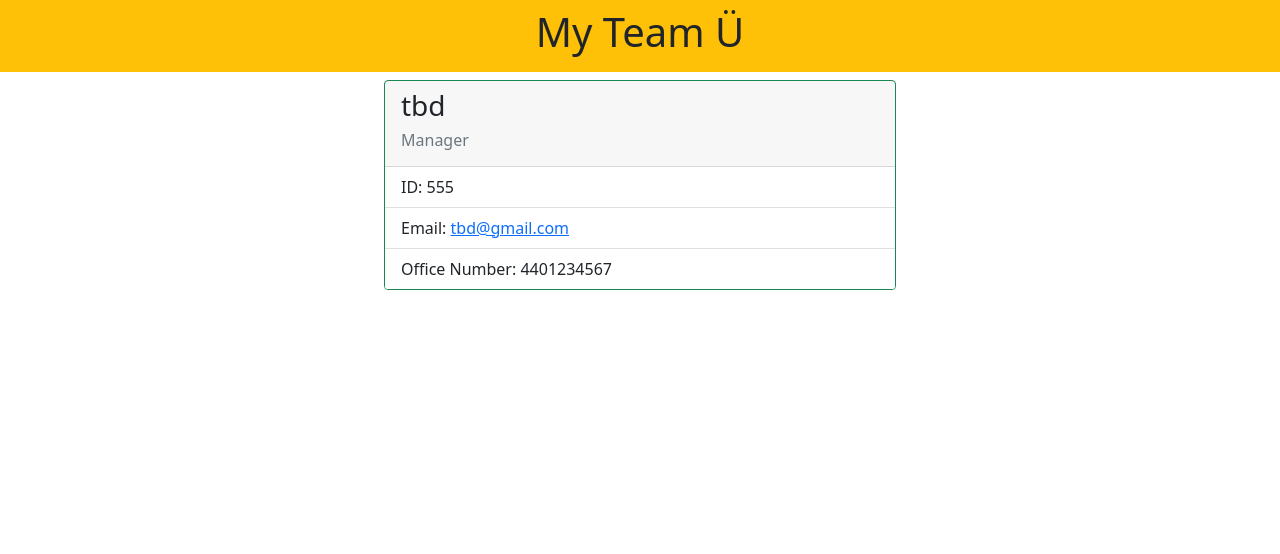
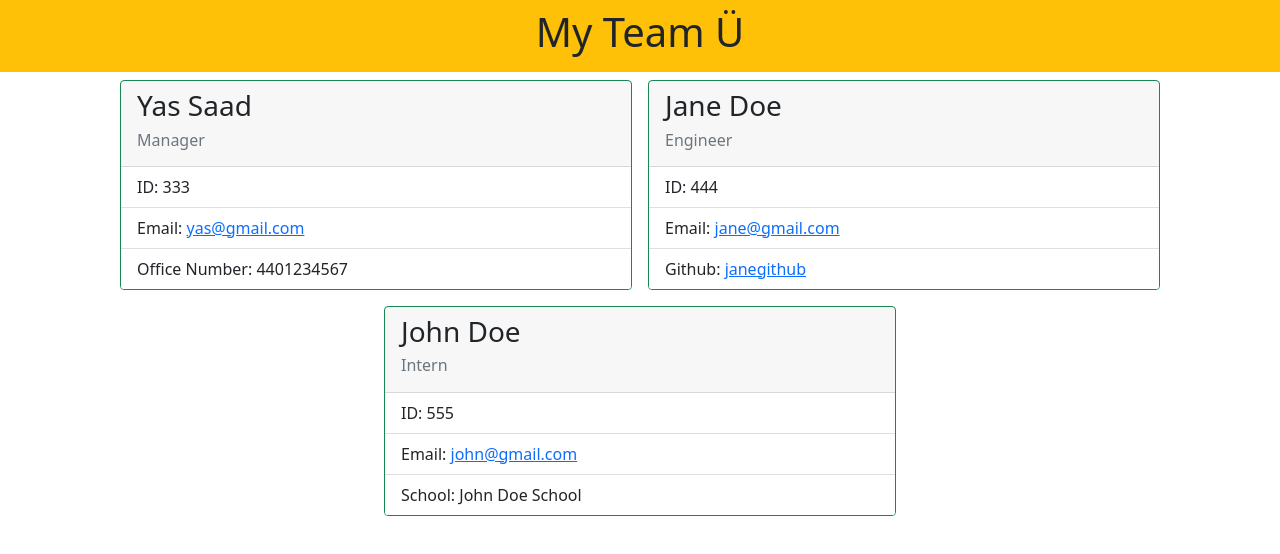
Before and after one commit to ysaad01/team-portfolio-generator, a website: page dist/index.html in a window 1280 px wide. Drawn offline with nearby package versions, Linux system fonts and the light colour scheme.

```diff
--- a/dist/index.html
+++ b/dist/index.html
@@ -20,13 +20,37 @@
 
     <div class="card h-100 m-2 border-success" style="width:40%;">
       <div class="card-header">
-        <h3>tbd</h3>
+        <h3>Yas Saad</h3>
         <h6 class="mb-2 text-muted">Manager</h6>
       </div>
       <ul class="list-group list-group-flush">
+        <li class="list-group-item">ID: 333</li>
+        <li class="list-group-item">Email: <a href="mailto:yas@gmail.com">yas@gmail.com</a></li>
+        <li class="list-group-item">Office Number: 4401234567</li>
+      </ul>
+    </div>
+
+    <div class="card h-100 m-2 border-success" style="width:40%;">
+      <div class="card-header">
+        <h3>Jane Doe</h3>
+        <h6 class="mb-2 text-muted">Engineer</h6>
+      </div>
+      <ul class="list-group list-group-flush">
+        <li class="list-group-item">ID: 444</li>
+        <li class="list-group-item">Email: <a href="mailto:jane@gmail.com">jane@gmail.com</a></li>
+        <li class="list-group-item">Github: <a href="https://github.com/janegithub">janegithub</a></li>
+      </ul>
+    </div>
+
+    <div class="card h-100 m-2 border-success" style="width:40%;">
+      <div class="card-header">
+        <h3>John Doe</h3>
+        <h6 class="mb-2 text-muted">Intern</h6>
+      </div>
+      <ul class="list-group list-group-flush">
         <li class="list-group-item">ID: 555</li>
-        <li class="list-group-item">Email: <a href="mailto:tbd@gmail.com">tbd@gmail.com</a></li>
-        <li class="list-group-item">Office Number: 4401234567</li>
+        <li class="list-group-item">Email: <a href="mailto:john@gmail.com">john@gmail.com</a></li>
+        <li class="list-group-item">School: John Doe School</li>
       </ul>
     </div>
 
```
Also changed, not shown: README.md.
